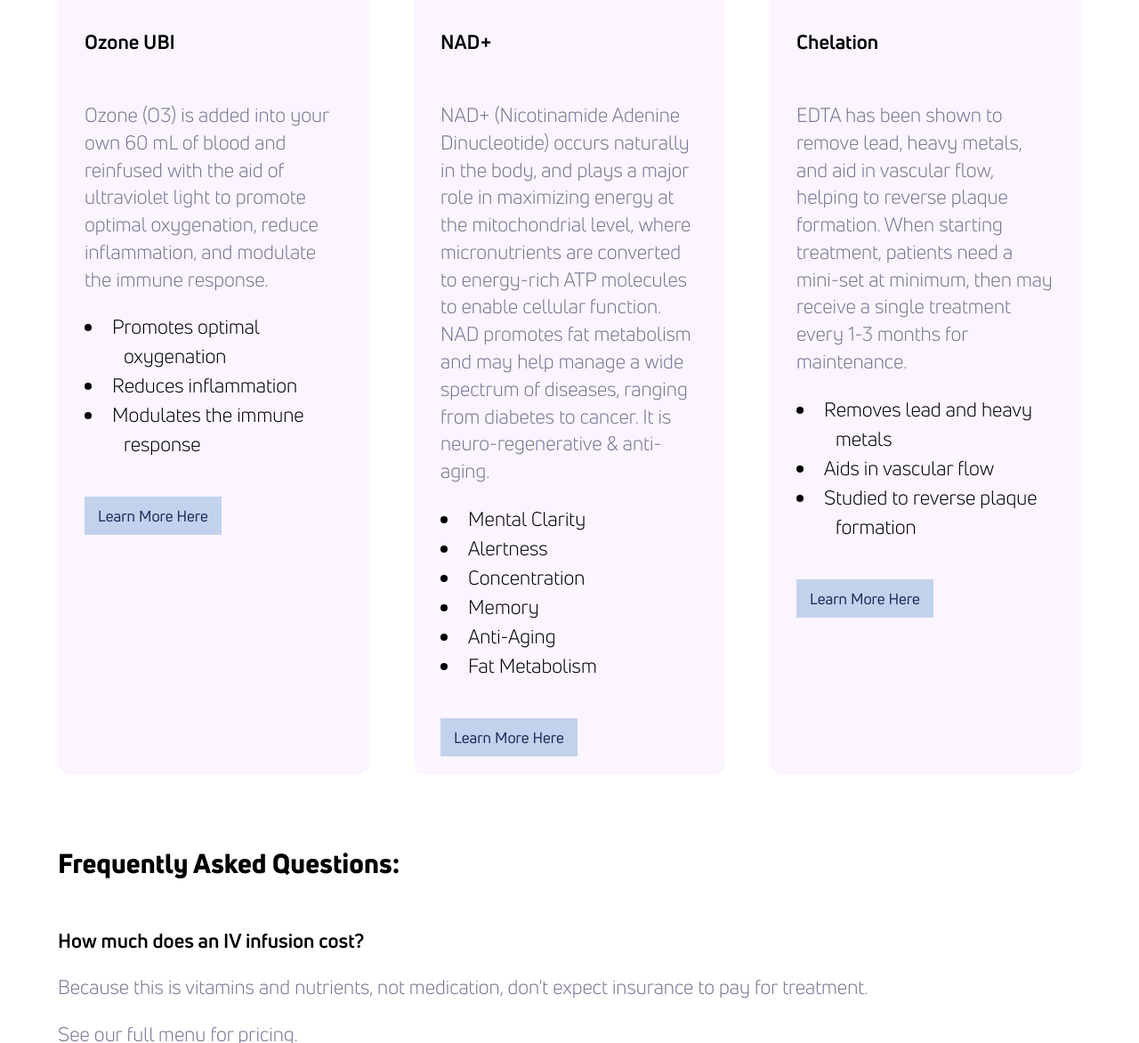
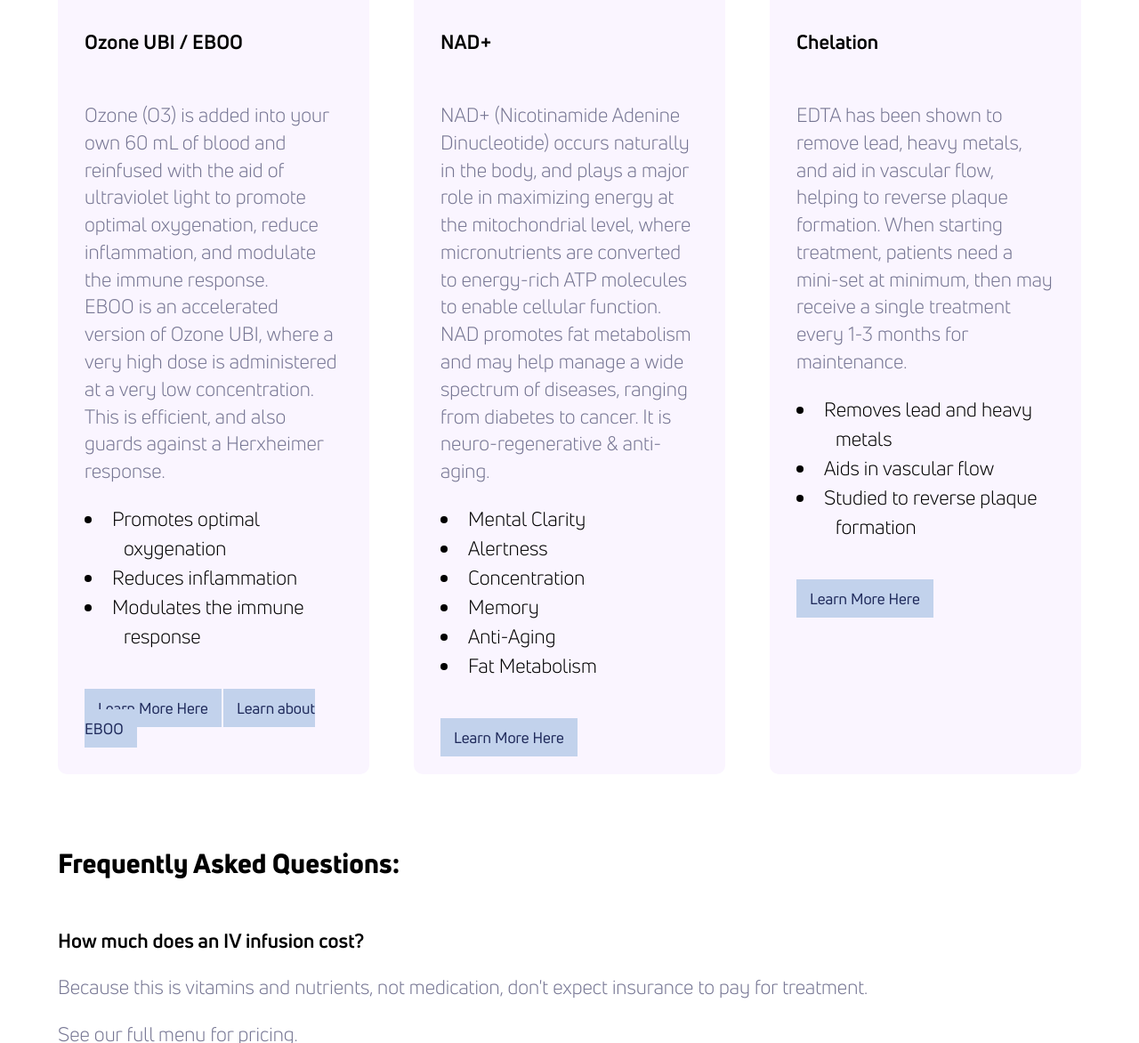
Before and after one commit to theneverwoods/gerstenberg.clinic, a Jekyll site: the page built from services/iv.html, in a window 1280 px wide and 1400 px high, scrolled down 1580 px. Shown: the part 228-1400 px from the top of the window at 89% size. Built offline with Jekyll 4.4.1, drawn with Linux system fonts in a browser that asks for light colours.

Commit message:
eboo added

```diff
--- a/services/iv.html
+++ b/services/iv.html
@@ -42,14 +42,17 @@ redirect_from: /iv
 <div class="row cards" style="padding-top:30">
 
 	<div class="third card light">
-		<h3>Ozone UBI</h3>
+		<h3>Ozone UBI / EBOO</h3>
         <p>Ozone (O3) is added into your own 60 mL of blood and reinfused with the aid of ultraviolet light to promote optimal oxygenation, reduce inflammation, and modulate the immune response.</p>
+        <p>EBOO is an accelerated version of Ozone UBI, where a very high dose is administered at a very low concentration. This is efficient, and also guards against a Herxheimer response.
+        </p>
         <ul>
             <li>Promotes optimal oxygenation</li>
             <li>Reduces inflammation</li>
             <li>Modulates the immune response</li>
         </ul>
         <a href="https://us18.campaign-archive.com/?u=3bdf416b29288fcc89abfd51c&id=a1f9f3c46a" target="_blank" class="btn">Learn More Here</a>
+        <a href="/pdf/eboo.pdf" target="_blank" class="btn">Learn about EBOO</a>
 	</div>
 
     <div class="third card light">
```
Also changed, not shown: 1 other file.
